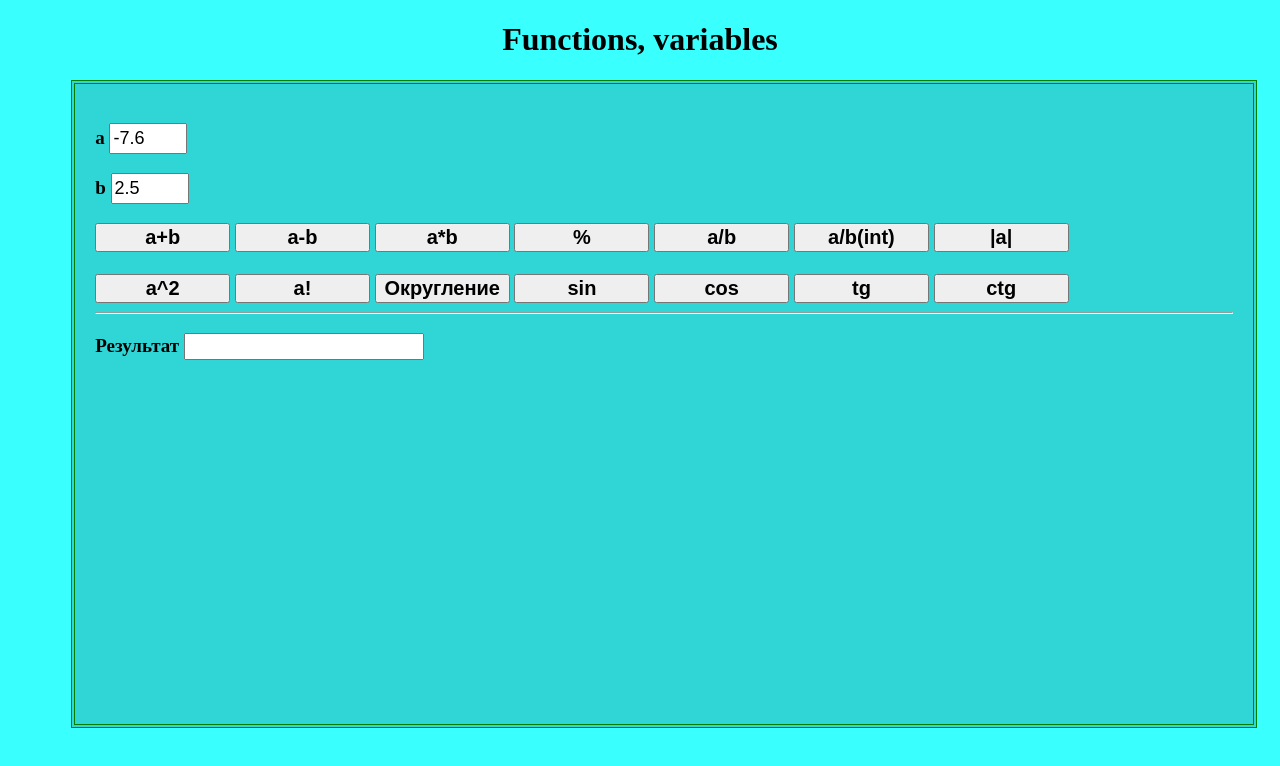
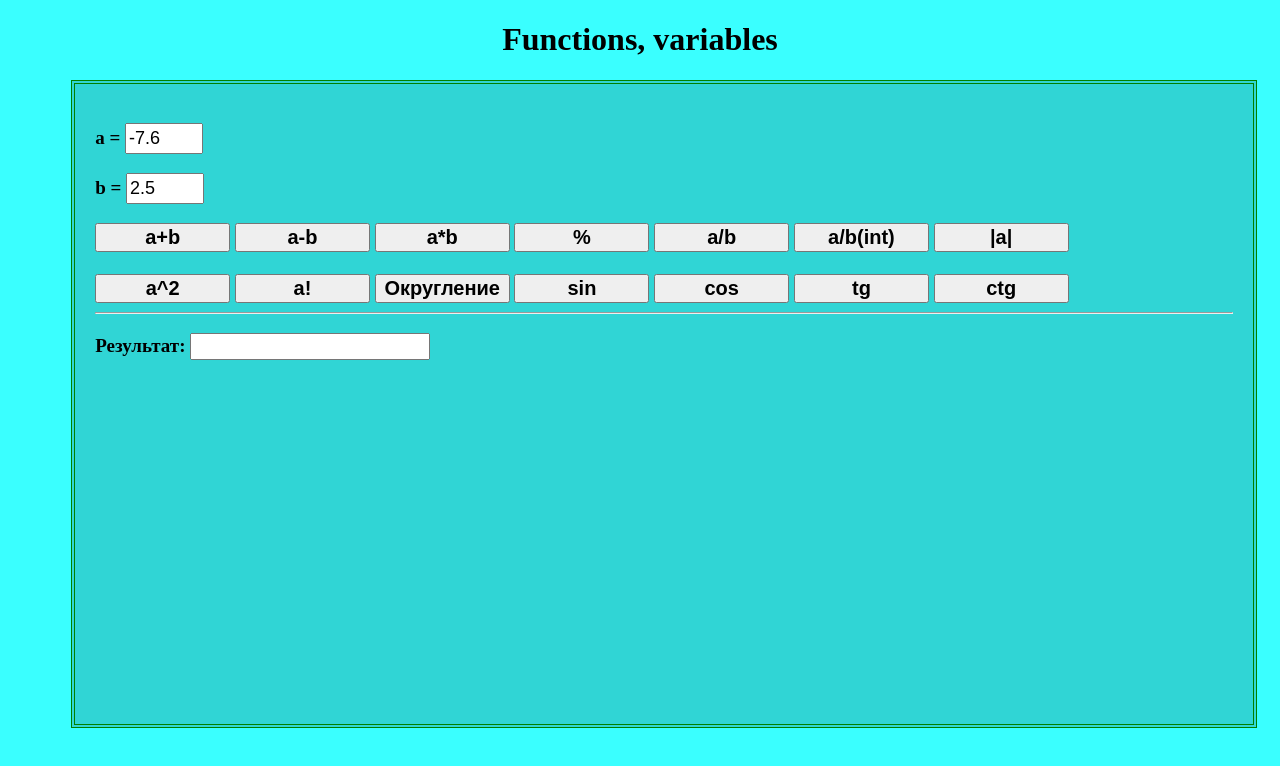
Before and after one commit to mogdanova/ira, a plain HTML site: page index.html in a window 1280 px wide. Drawn offline with Linux system fonts and the light colour scheme.

Commit message:
Update index.html

```diff
--- a/index.html
+++ b/index.html
@@ -10,8 +10,8 @@
     <h1><center>Functions, variables</center></h1>
     <div class="main">
       <div>
-        <p>a   <input type="number" id="num1" pattern="[0-9]{100}" onchange="a = this.value" value="-7.6"></p>
-        <p>b   <input type="number" id="num2" pattern="[0-9]{100}" onchange="a = this.value" value="2.5"></p>
+        <p>a = <input type="number" id="num1" pattern="[0-9]{100}" onchange="a = this.value" value="-7.6"></p>
+        <p>b = <input type="number" id="num2" pattern="[0-9]{100}" onchange="a = this.value" value="2.5"></p>
       </div>
       <div>
         <button onclick="sum()">a+b</button>
@@ -30,7 +30,7 @@
         <button onclick="ctg()">ctg</button>
       </div>
       <hr>
-      <p>Результат   <input type="number" id="result"></textarea></p>
+      <p>Результат:   <input type="number" id="result"></textarea></p>
     </div>
   </body>
   </html>
```
